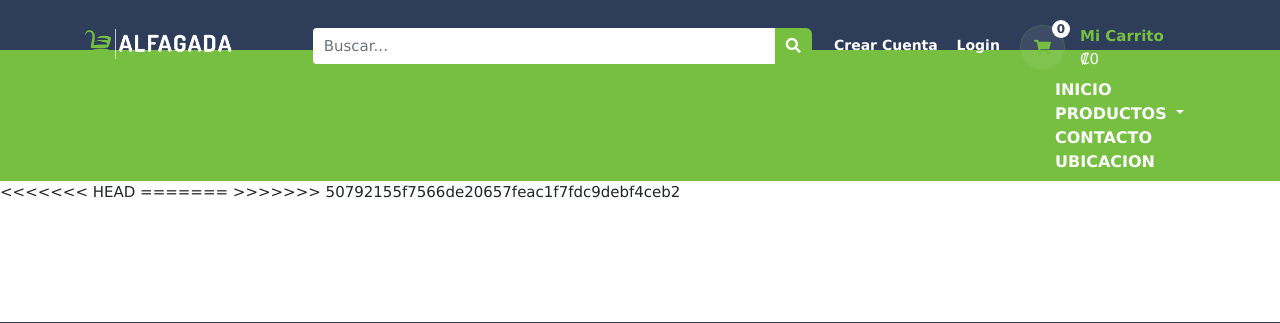
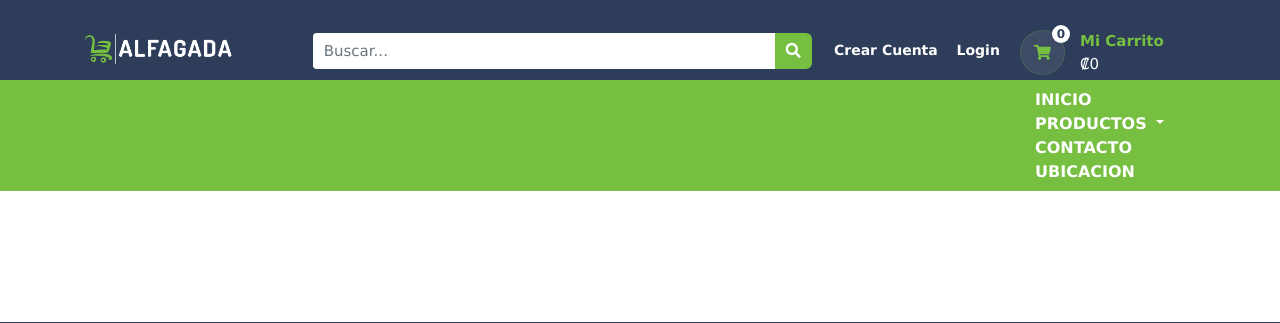
Before and after one commit to josgabfer/Alfagada, a PHP site: page / in a window 1280 px wide. Shown: the top 323 px of the page. Run offline with PHP 8.4, Linux system fonts and the light colour scheme; some libraries are stand-ins or nearby versions.

Commit message:
Top bar corrected

```diff
--- a/Resources/Styles/styles_menu_bar.css
+++ b/Resources/Styles/styles_menu_bar.css
@@ -1,6 +1,6 @@
 /**Colors: #B8C0D9 #2E3D59 #85D3F2 #76BF41 #BAF266 **/
 
-@import "../Resources/Styles/bootstrap.css";
+
 
 html, body {
     font-size: 100%;
@@ -34,11 +34,6 @@ a {
     margin-bottom: 0;
     border: none;
     min-height: 50px;
-    position: relative;
-}
-
-.navbar-default{
-    background: none;
 }
 
 .navbar-header{
@@ -63,18 +58,10 @@ a {
 }
 
 .nav > li {
-  position: relative;
+  position: sticky;
 }
 
-.navbar-default .navbar-nav > .active > a, .navbar-default .navbar-nav > .active > a:hover, .navbar-default .navbar-nav > .active > a:focus {
-    background-color: transparent;
-	 color: #fff !important;
-}
 
-.navbar-nav > li {
-    float: left;
-    margin-left: 20px;
-}
 
 .navbar-default .navbar-nav > li > a {
     color: #fff;
@@ -84,11 +71,3 @@ a {
 ul.nav.navbar-nav {
     display: inline-block;
 }
-
-.dd.active{
-    margin-right: 25px;
-}
-
-.dd.dropdown{
-    margin-right: 25px;
-}
--- a/Resources/Styles/styles_top_bar.css
+++ b/Resources/Styles/styles_top_bar.css
@@ -1,6 +1,5 @@
 /**Colors: #B8C0D9 #2E3D59 #85D3F2 #76BF41 #BAF266 **/
 
-@import "../Resources/Styles/bootstrap.css";
 
 html, body {
     font-size: 100%;
@@ -28,7 +27,8 @@ a {
 
 .header{
     background: #2E3D59;
-    padding: 25px 0;
+    padding: 50px 0;
+    margin-top: -20px;
 }
 
 .header_logo{
--- a/index.php
+++ b/index.php
@@ -6,16 +6,13 @@
     <meta http-equiv="X-UA-Compatible" content="IE=edge">
     <title>ALFAGADA</title>
     <link rel="stylesheet" href="Resources/Styles/styles.css">
-    <link rel="stylesheet" href="Resources/Styles/bootstrap.css" media="all" type="text/css">
     <link rel="stylesheet" href="Resources/Styles/styles_top_bar.css" media="all" type="text/css">
     <link rel="stylesheet" href="Resources/Styles/styles_menu_bar.css" media="all" type="text/css">
     <link rel="stylesheet" href="Resources/Styles/footerStyles.css">
     <link href="https://cdn.lineicons.com/2.0/LineIcons.css" rel="stylesheet">
     <link rel="stylesheet" href="https://maxcdn.bootstrapcdn.com/bootstrap/4.5.2/css/bootstrap.min.css">
     <link rel="stylesheet" href="https://cdnjs.cloudflare.com/ajax/libs/font-awesome/5.15.1/css/all.min.css">
-    <link href="https://cdn.lineicons.com/2.0/LineIcons.css" rel="stylesheet">
-    <link rel="stylesheet" href="https://stackpath.bootstrapcdn.com/bootstrap/4.3.1/css/bootstrap.min.css">
-    <link rel="stylesheet" href="http://www.w3schools.com/lib/w3.css">
+    <link rel="stylesheet" href="http://www.w3schools.com/lib/w3.css" type="text/css">
 </head>
 <body>
 
@@ -33,19 +30,12 @@
 
 
 
-<<<<<<< HEAD
-
-<script src="https://code.jquery.com/jquery-3.3.1.slim.min.js" integrity="sha384-q8i/X+965DzO0rT7abK41JStQIAqVgRVzpbzo5smXKp4YfRvH+8abtTE1Pi6jizo" crossorigin="anonymous"></script>
-<script src="https://cdnjs.cloudflare.com/ajax/libs/popper.js/1.14.7/umd/popper.min.js" integrity="sha384-UO2eT0CpHqdSJQ6hJty5KVphtPhzWj9WO1clHTMGa3JDZwrnQq4sF86dIHNDz0W1" crossorigin="anonymous"></script>
-<script src="https://stackpath.bootstrapcdn.com/bootstrap/4.3.1/js/bootstrap.min.js" integrity="sha384-JjSmVgyd0p3pXB1rRibZUAYoIIy6OrQ6VrjIEaFf/nJGzIxFDsf4x0xIM+B07jRM" crossorigin="anonymous"></script>
-=======
 <!-- Footer-->
 <?php include('Resources/Pages/footer.php');?>
 
     <script src="https://code.jquery.com/jquery-3.3.1.slim.min.js" integrity="sha384-q8i/X+965DzO0rT7abK41JStQIAqVgRVzpbzo5smXKp4YfRvH+8abtTE1Pi6jizo" crossorigin="anonymous"></script>
     <script src="https://cdnjs.cloudflare.com/ajax/libs/popper.js/1.14.7/umd/popper.min.js" integrity="sha384-UO2eT0CpHqdSJQ6hJty5KVphtPhzWj9WO1clHTMGa3JDZwrnQq4sF86dIHNDz0W1" crossorigin="anonymous"></script>
     <script src="https://stackpath.bootstrapcdn.com/bootstrap/4.3.1/js/bootstrap.min.js" integrity="sha384-JjSmVgyd0p3pXB1rRibZUAYoIIy6OrQ6VrjIEaFf/nJGzIxFDsf4x0xIM+B07jRM" crossorigin="anonymous"></script>
->>>>>>> 50792155f7566de20657feac1f7fdc9debf4ceb2
 </body>
 
 </html>
```
Also changed, not shown: Resources/Pages/menuBar.php (+0 -13 lines).
